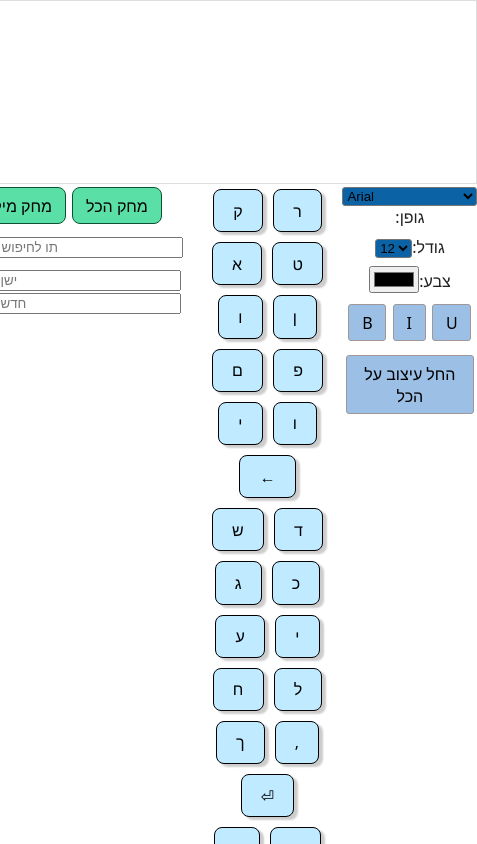
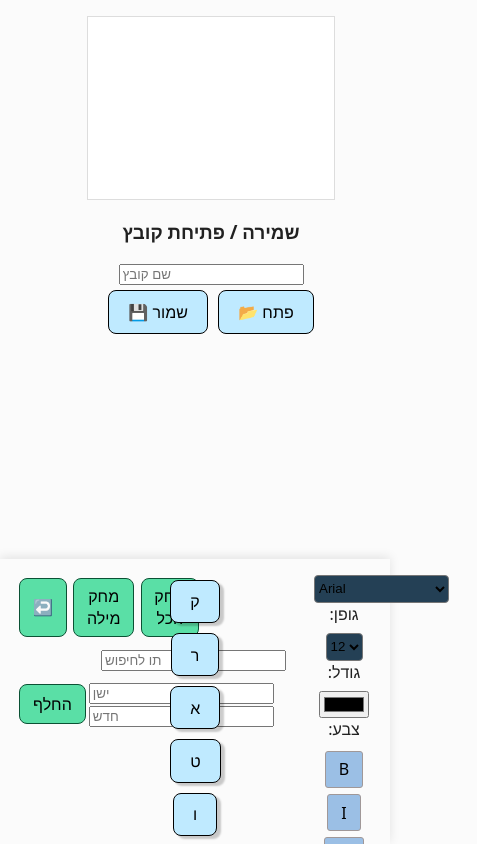
Before and after one commit to ayelet72/react-keyboard, a React (Vite) app: page / in a window 390 px wide. Shown: the top 844 px of the page, 477 px wide, since content can reach past the window. Built offline with nearby package versions, Linux system fonts and the light colour scheme.

Commit message:
part b + some more css:)

```diff
--- a/src/components/Keyboard/keyboard.css
+++ b/src/components/Keyboard/keyboard.css
@@ -6,6 +6,6 @@
 }
 
 
-.key-button{
+/* .key-button{
 
-}
+} */
--- a/src/components/TextActionsPanel/TextActionsPanel.css
+++ b/src/components/TextActionsPanel/TextActionsPanel.css
@@ -21,18 +21,18 @@
     background-color: #aeefd6;
     border-color: #0b5134;
   }
-
+/*
   .action-raw1{
 
 
-  }
+  } */
   .action-raw2{
     padding-left: 75px;
     margin: 10px;
 
   }
   button.active {
-    background-color: #fbe58c; /* צהוב עדין */
+    background-color: #fbe58c;
     border: 3px solid #ffcc00;
     font-weight: bold;
   }
--- a/src/components/TextEditor.css
+++ b/src/components/TextEditor.css
@@ -0,0 +1,43 @@
+.text-erea{
+    margin-bottom :20px;
+    width: 100%;
+    padding: 1rem;
+}
+
+.editor-area{
+    position: fixed;
+    bottom: 0;
+    left: 0;
+    right: 0;
+    padding: 1rem;
+    display: flex;
+    justify-content: space-between;
+    gap: 1rem;
+    box-shadow: 0 -2px 10px rgba(0, 0, 0, 0.1);
+    z-index: 100;
+    flex-wrap: wrap;
+    flex-wrap: nowrap;     /* לא לשבור שורות */
+    height: 30vh;           /* גובה קבוע יחסי */
+}
+
+@media screen and (max-width: 768px) {
+    .editor-area {
+      flex-direction:row;
+      align-items: stretch;
+    }
+
+    .Action-erea,
+    .keyboard-erea,
+    .style-panel {
+      width: 100%;
+      width: 60px ;
+    }
+}
+
+/* .Action-erea,
+.keyboard-erea,
+.style-panel {
+  flex: 1 1 0;
+  min-width: 0;
+  height: 100%;
+} */
--- a/src/components/TextEditorApp.jsx
+++ b/src/components/TextEditorApp.jsx
@@ -3,6 +3,8 @@ import TextDisplay from "./TextDisplay/TextDisplay";
 import TextStylePanel from "./TextStylePanel/TextStylePanel";
 import VirtualKeyboard from "./Keyboard/VirtualKeyboard";
 import TextActionsPanel from "./TextActionsPanel/TextActionsPanel";
+import TextFileManager from "./TextFileManager"
+import "./TextEditor.css"
 
 function TextEditorApp() {
   const [text, setText] = useState("");
@@ -92,6 +94,7 @@ function TextEditorApp() {
     });
   };
 
+  //טיפול במחיקת הכל
   const handleDelete = () => {
     pushToHistory();
 
@@ -189,9 +192,34 @@ function TextEditorApp() {
     setText(updatedText);
   };
 
+  // טיפול בשמירה כקובץ - חלק ב
+  const handleSave = (fileName) => {
+    const fileData = {
+      text,
+      styleSpans,
+    };
+    localStorage.setItem(fileName, JSON.stringify(fileData));
+    alert("הקובץ נשמר בהצלחה ");
+  };
+
+  const handleLoad = (fileName) => {
+    const data = localStorage.getItem(fileName);
+    if (data) {
+      const parsed = JSON.parse(data);
+      setText(parsed.text);
+      setStyleSpans(parsed.styleSpans || []);
+      alert("הקובץ נטען בהצלחה 📂✅");
+    } else {
+      alert("הקובץ לא נמצא ");
+    }
+  };
+
   return (
     <div>
-      <TextDisplay text={text} styleSpans={styleSpans} searchChar={searchChar} />
+      <div div className="text-erea">
+        <TextDisplay text={text} styleSpans={styleSpans} searchChar={searchChar} />
+        <TextFileManager onSave={handleSave} onLoad={handleLoad} />
+      </div>
 
       <div className="editor-area flex">
         <div className="Action-erea">
--- /dev/null
+++ b/src/components/TextFileManager.jsx
@@ -0,0 +1,65 @@
+import React,{ useState,useEffect } from "react";
+
+
+function TextFileManager({onSave, onLoad } ){
+    const [fileName, setFileName] = useState("");
+    const [savedFiles, setSavedFiles] = useState([]);
+
+    // טען את רשימת הקבצים הקיימים ב-localStorage
+    useEffect(() => {
+        const files = Object.keys(localStorage);
+        setSavedFiles(files);
+    }, []);
+
+    const handleSave = () => {
+        if (!fileName) {
+          alert("יש להזין שם קובץ קודם");
+          return;
+        }
+        onSave(fileName);
+        if (!savedFiles.includes(fileName)) {
+          setSavedFiles((prev) => [...prev, fileName]);
+        }
+      };
+
+    const handleLoad = () => {
+    if (!fileName) {
+        alert("יש לבחור קובץ לטעינה");
+        return;
+    }
+    onLoad(fileName);
+    };
+
+    return (
+    <div className="file-manager">
+        <h3>  שמירה / פתיחת קובץ  </h3>
+        <input
+        type="text"
+        placeholder="שם קובץ"
+        value={fileName}
+        onChange={(e) => setFileName(e.target.value)}
+        />
+
+        <div className="file-buttons">
+        <button onClick={handleSave}>💾 שמור</button>
+        <button onClick={handleLoad}>📂 פתח</button>
+        </div>
+
+        {savedFiles.length > 0 && (
+        <div className="saved-files">
+            <label>בחר קובץ קיים:</label>
+            <select onChange={(e) => setFileName(e.target.value)} value={fileName}>
+            <option value="">-- קבצים שמורים --</option>
+            {savedFiles.map((name) => (
+                <option key={name} value={name}>
+                {name}
+                </option>
+            ))}
+            </select>
+        </div>
+        )}
+    </div>
+    );
+}
+
+    export default TextFileManager;
--- a/src/components/TextStylePanel/TextStylePanel.css
+++ b/src/components/TextStylePanel/TextStylePanel.css
@@ -22,7 +22,8 @@ button.active,
 }
 
 select{
-  background-color: #0b63a6;
-  border-radius: 3px;
+  background-color: #244055;
+  border-radius: 4px;
+  height: 28px;
 
 }
--- a/src/index.css
+++ b/src/index.css
@@ -4,7 +4,7 @@
 
   color-scheme: light dark;
   color: rgba(0, 0, 0, 0.87);
-  background-color: #ffffff;
+  background-color: #fbfbfbda;
 
   font-synthesis: none;
   text-rendering: optimizeLegibility;
@@ -50,6 +50,8 @@ button {
   background-color:#bfeaff;
   cursor: pointer;
   transition: border-color 0.25s;
+  border-color: black;
+  color: black;
 }
 button:hover {
   background-color: #4b98eb;
```
